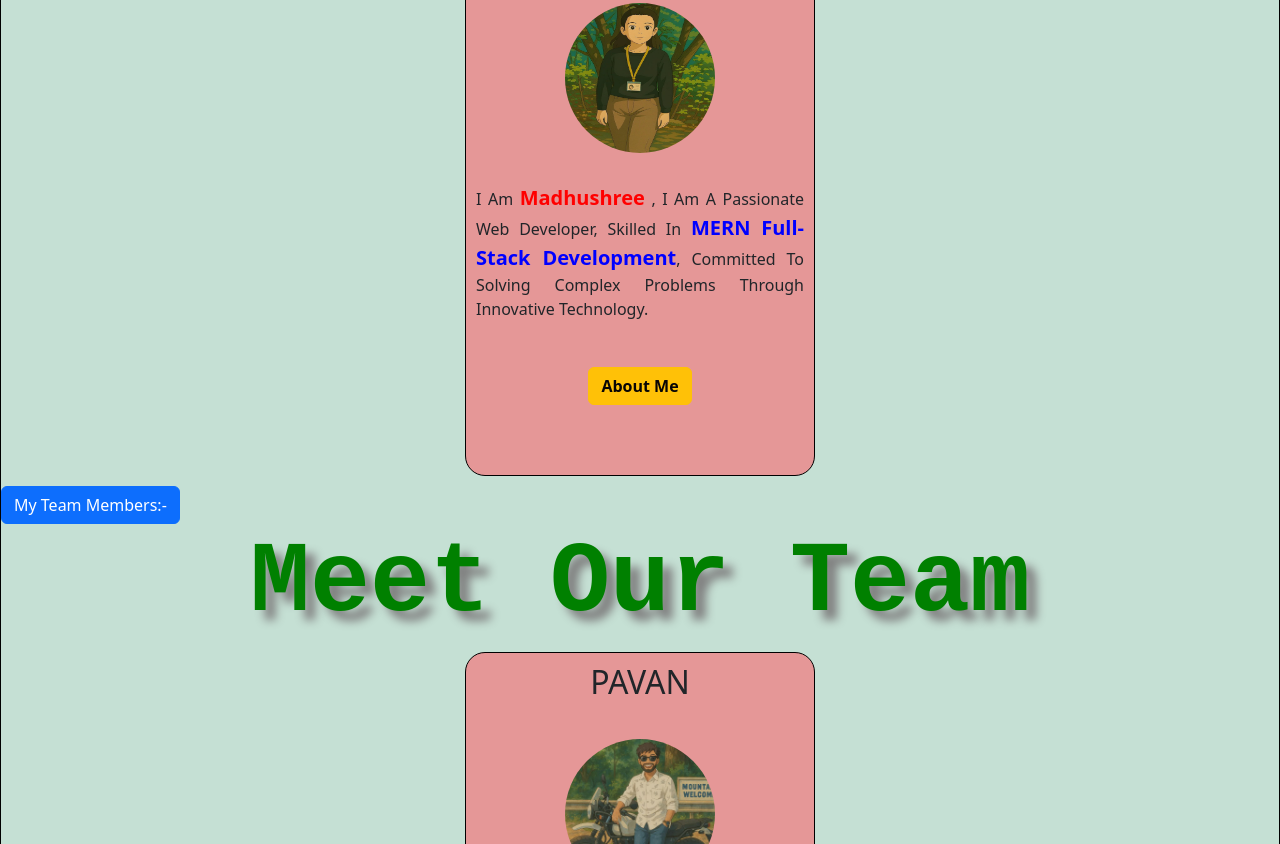
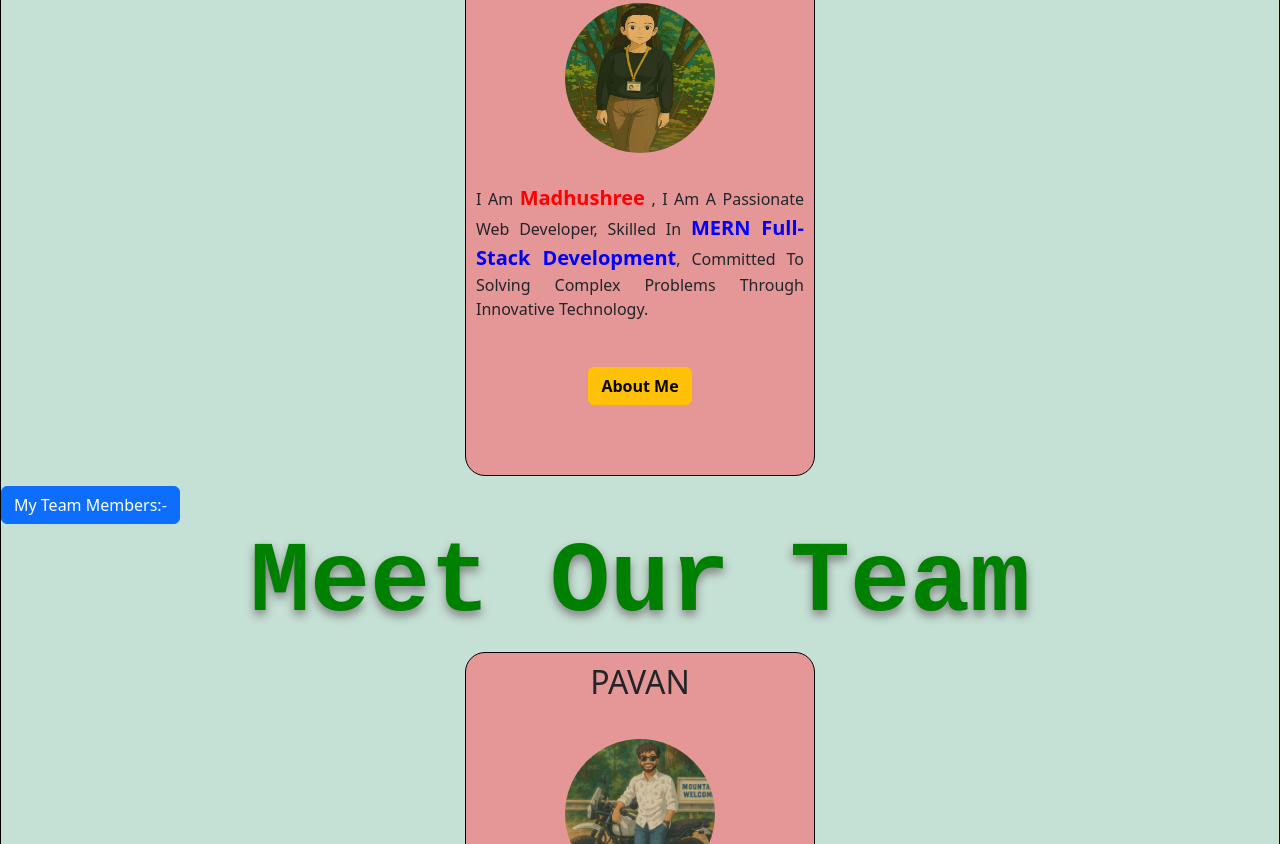
Before and after one commit to Madhu-345/dhee-tech, a plain HTML site: page index.html in a window 1280 px wide. Shown: the part 322-1166 px from the top of the page. Drawn offline with nearby package versions, Linux system fonts and the light colour scheme.

Commit message:
shadowing

```diff
--- a/pro.css
+++ b/pro.css
@@ -179,7 +179,7 @@ body{
         text-align: center;
         font-size: 100px;
         color: green;
-        text-shadow: 10px 10px 10px gray;
+        text-shadow: 0px 5px 10px gray;
         font-weight: bold;
         font-family: monospace;
         /* background-color: aliceblue;
```
